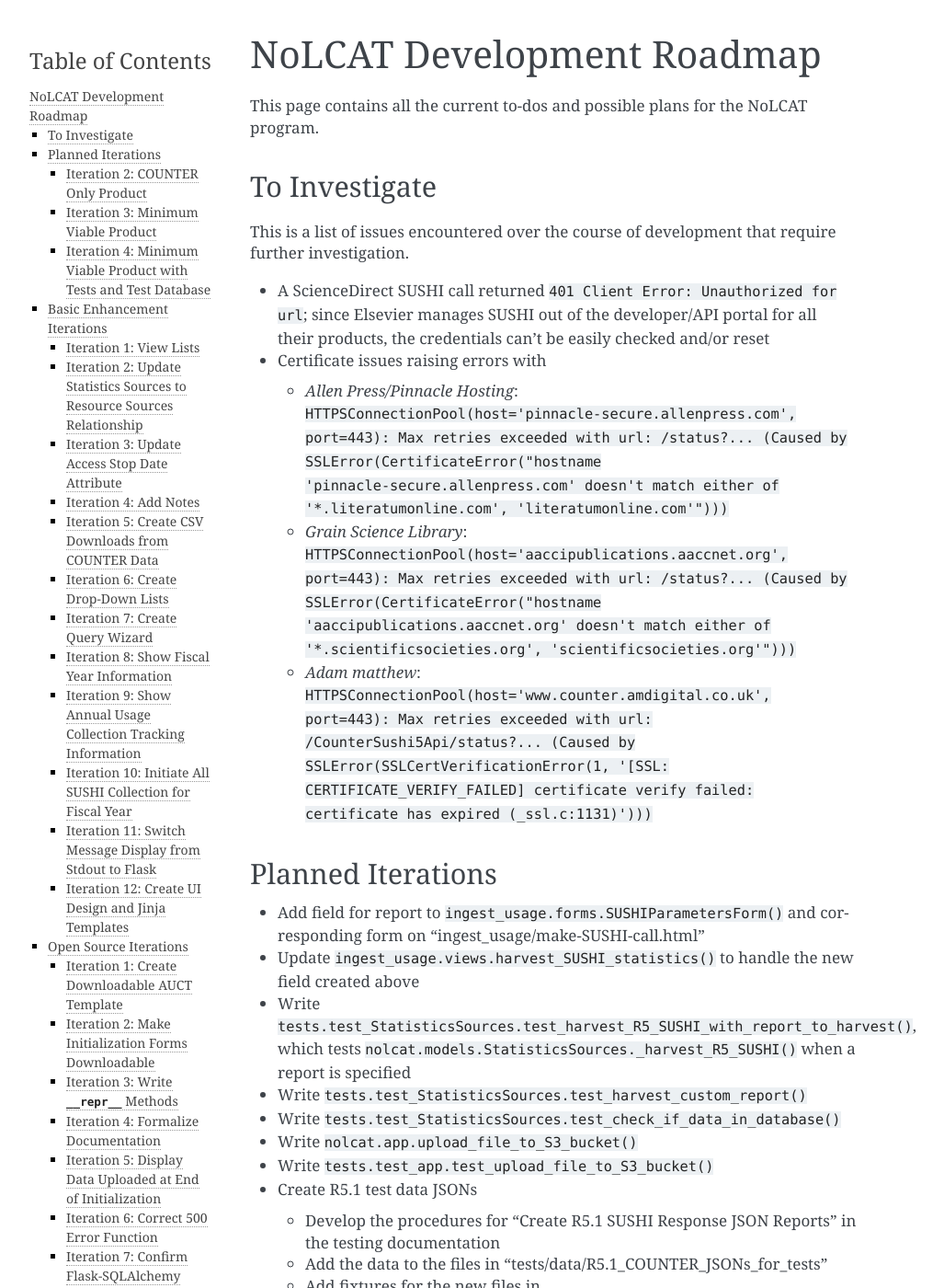
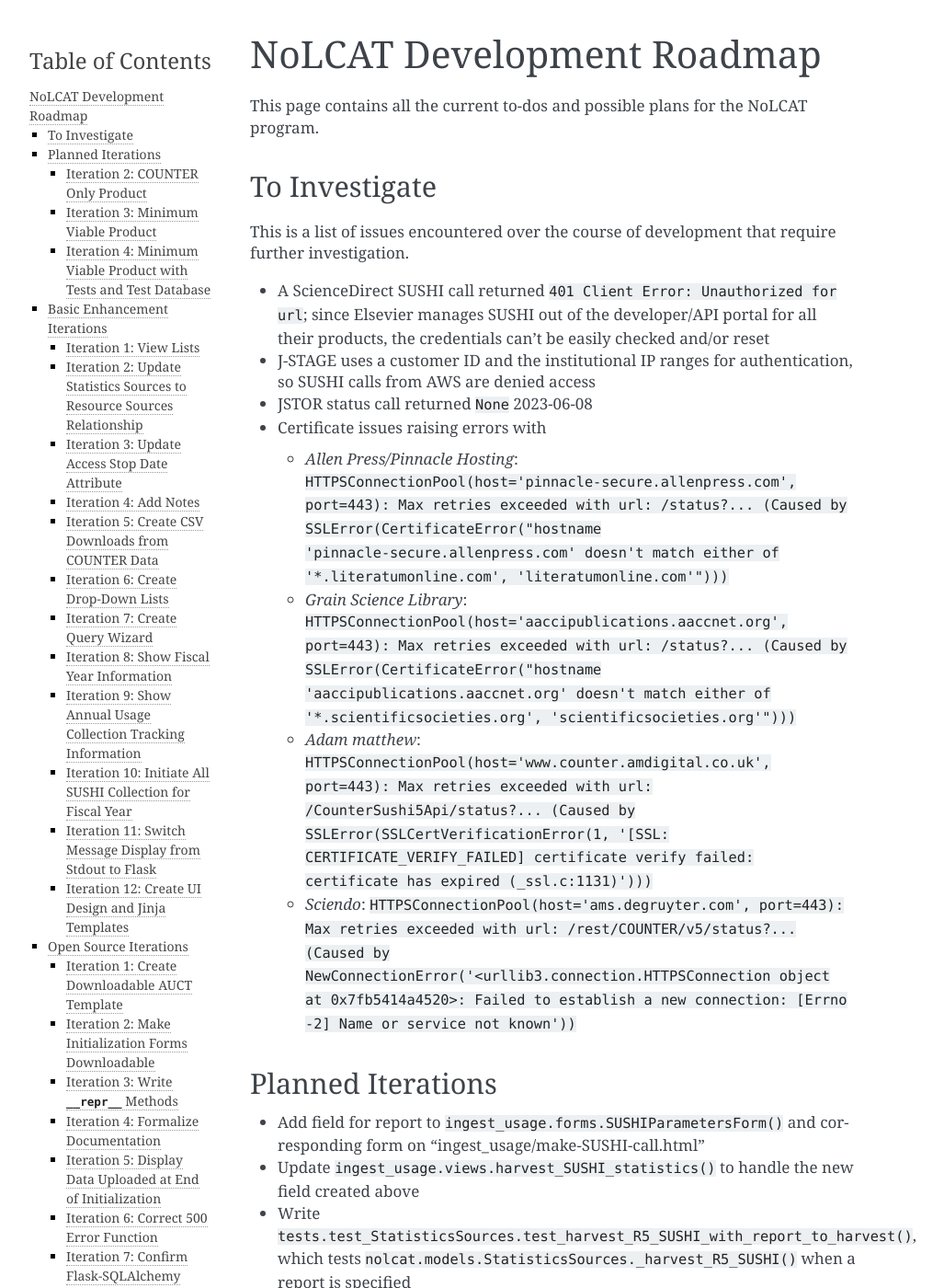
Before and after one commit to ereiskind/nolcat, a Sphinx documentation site: the page built from docs/source/roadmap.rst, in a window 1280 px wide and 1400 px high. Shown: the whole window at 92% size, without its empty margins (148-1175 px from the left). Built offline with Sphinx 7.4.7, drawn with Linux system fonts in a browser that asks for light colours.

Commit message:
Add issues to investigate to roadmap

```diff
--- a/docs/source/roadmap.rst
+++ b/docs/source/roadmap.rst
@@ -7,11 +7,14 @@
 This is a list of issues encountered over the course of development that require further investigation.
 
 * A ScienceDirect SUSHI call returned ``401 Client Error: Unauthorized for url``; since Elsevier manages SUSHI out of the developer/API portal for all their products, the credentials can't be easily checked and/or reset
+* J-STAGE uses a customer ID and the institutional IP ranges for authentication, so SUSHI calls from AWS are denied access
+* JSTOR status call returned ``None`` 2023-06-08
 * Certificate issues raising errors with
 
   * *Allen Press/Pinnacle Hosting*: ``HTTPSConnectionPool(host='pinnacle-secure.allenpress.com', port=443): Max retries exceeded with url: /status?... (Caused by SSLError(CertificateError("hostname 'pinnacle-secure.allenpress.com' doesn't match either of '*.literatumonline.com', 'literatumonline.com'")))``
   * *Grain Science Library*: ``HTTPSConnectionPool(host='aaccipublications.aaccnet.org', port=443): Max retries exceeded with url: /status?... (Caused by SSLError(CertificateError("hostname 'aaccipublications.aaccnet.org' doesn't match either of '*.scientificsocieties.org', 'scientificsocieties.org'")))``
   * *Adam matthew*: ``HTTPSConnectionPool(host='www.counter.amdigital.co.uk', port=443): Max retries exceeded with url: /CounterSushi5Api/status?... (Caused by SSLError(SSLCertVerificationError(1, '[SSL: CERTIFICATE_VERIFY_FAILED] certificate verify failed: certificate has expired (_ssl.c:1131)')))``
+  * *Sciendo*: ``HTTPSConnectionPool(host='ams.degruyter.com', port=443): Max retries exceeded with url: /rest/COUNTER/v5/status?... (Caused by NewConnectionError('<urllib3.connection.HTTPSConnection object at 0x7fb5414a4520>: Failed to establish a new connection: [Errno -2] Name or service not known'))``
 
 Planned Iterations
 ******************
```
